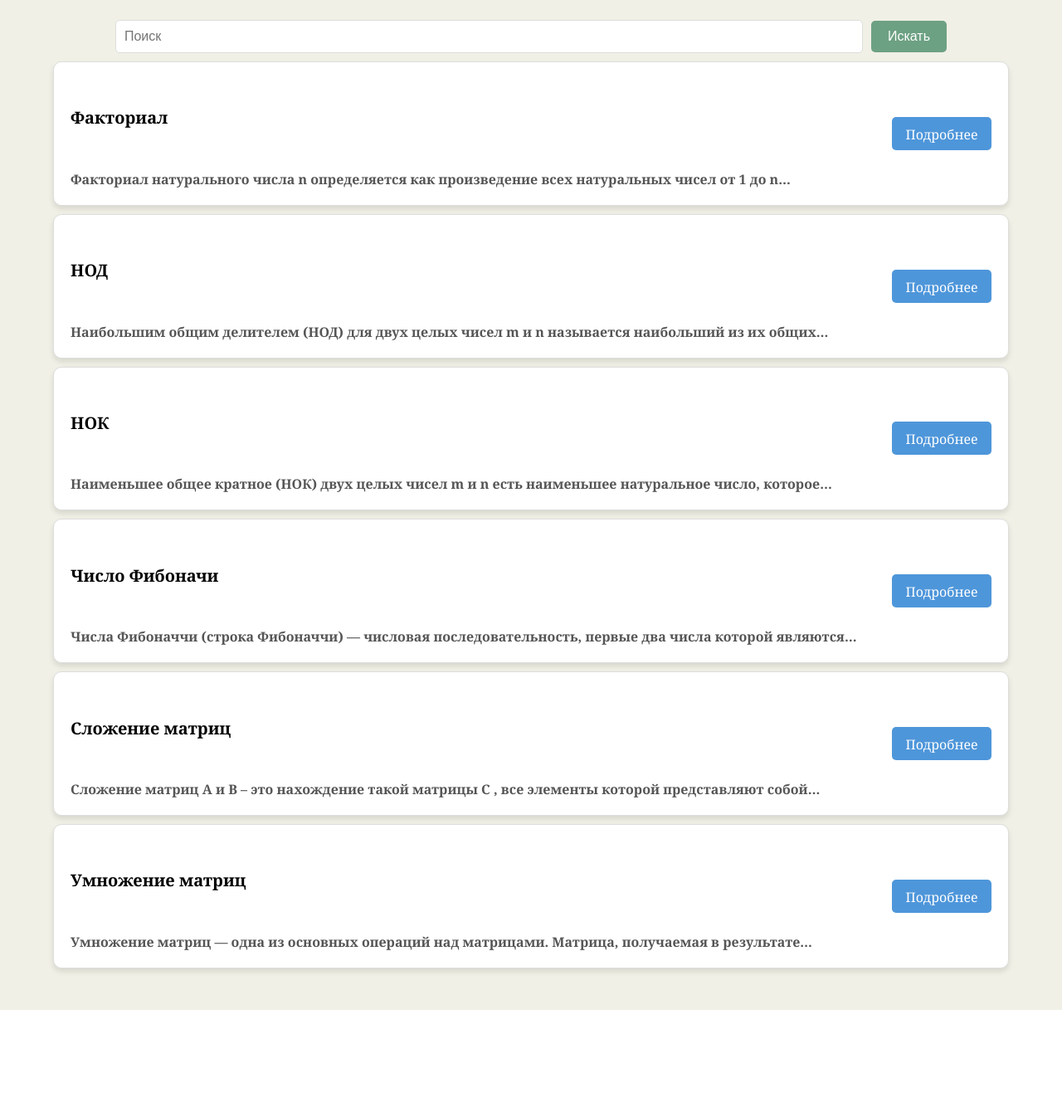
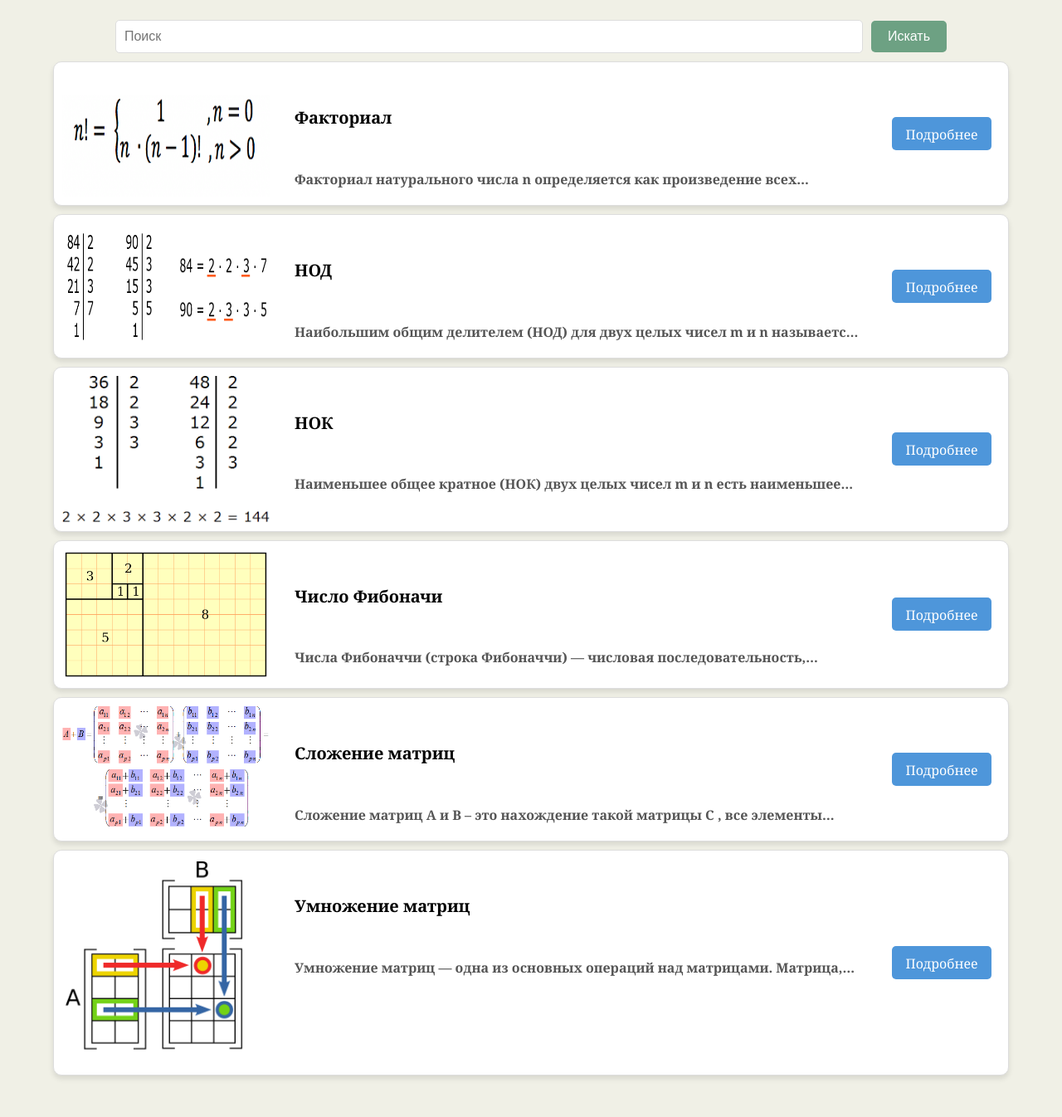
Before and after one commit to Sofi0Le/RIP_remote_calculations, a Django app: page / in a window 1280 px wide. Shown: the part 75-1421 px from the top of the page at 83% size. Before the commit the page ends 1292 px from the top, so only its background shows below. Run offline with Django 4.2, Linux system fonts and the light colour scheme.

Commit message:
added pictures to main page

```diff
--- a/app/static/css/styles.css
+++ b/app/static/css/styles.css
@@ -111,8 +111,8 @@
         margin-bottom: 10px;
         vertical-align: middle;
         width: auto;
-        max-width: 350px;
-        max-height: 350px;
+        max-width: 250px;
+        max-height: 250px;
         height: auto;
         flex-shrink: 0;
     }
--- a/app/templates/operation_types.html
+++ b/app/templates/operation_types.html
@@ -16,6 +16,7 @@
             {% for operation in filtered_data %}
             <div class="col">
                 <div class="card" data-url="https://google.com">
+                    <img src="{{ operation.image_url }}" alt="{{ operation.type }}" class="card-img-top">
                     <div class="card-body">
                         <h5 class="card-title">{{ operation.type }}</h5>
                         <h4 class="truncate-text">
```
